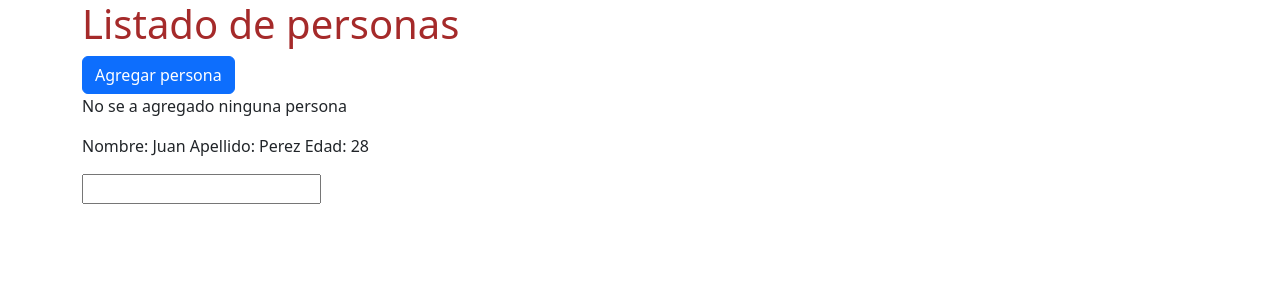
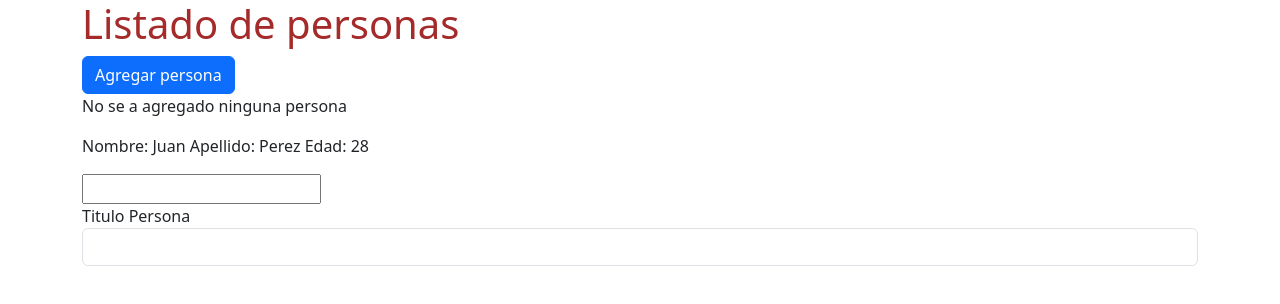
Before and after one commit to CarlosManchego343/CRUD-Angular, an Angular app: page / in a window 1280 px wide. Shown: the top 304 px of the page. Built offline with nearby package versions, Linux system fonts and the light colour scheme.

Commit message:
Update-Event binding part 2-CMMP

```diff
--- a/src/app/personas/personas.component.html
+++ b/src/app/personas/personas.component.html
@@ -7,6 +7,10 @@
             >Agregar persona</button>
             <p>{{ mensaje }}</p>
             <app-persona></app-persona>
+
+            <label>Titulo Persona</label>
+            <input type="text" class="form-control" (input)="modificarTitulo($event)">
+            {{ titulo }}
         </div>
     </div>
 </div>
```
